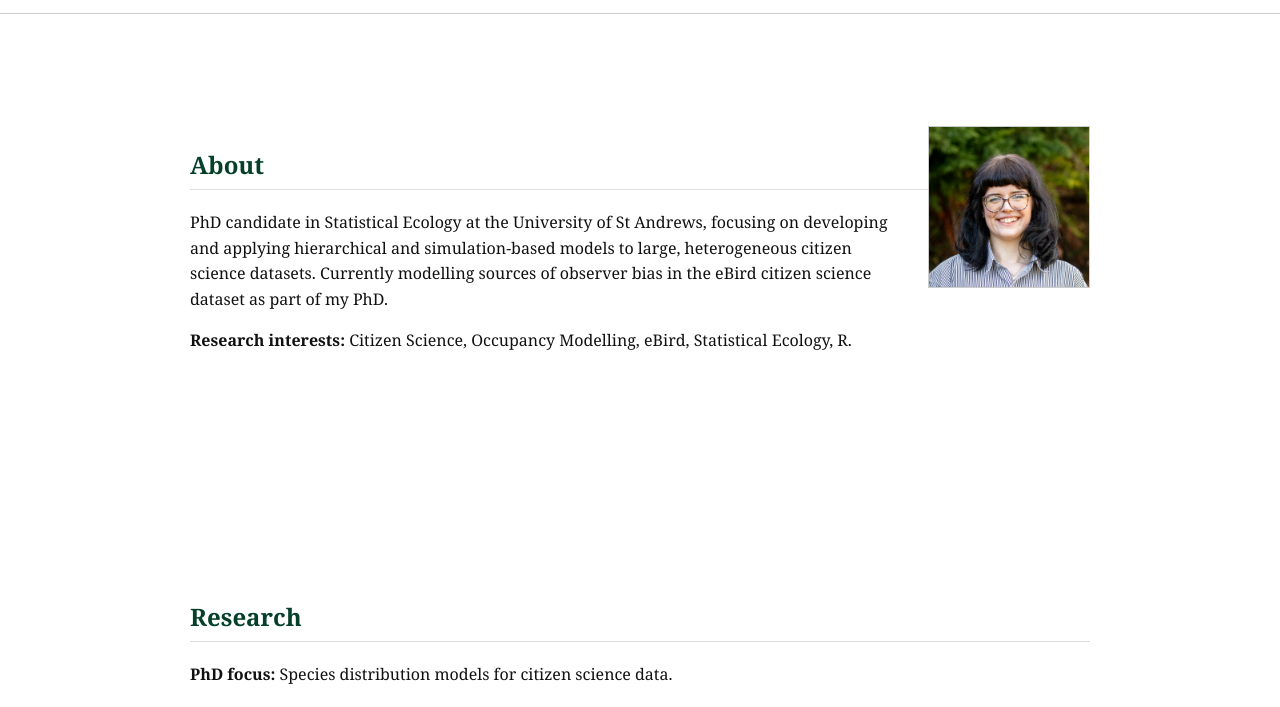
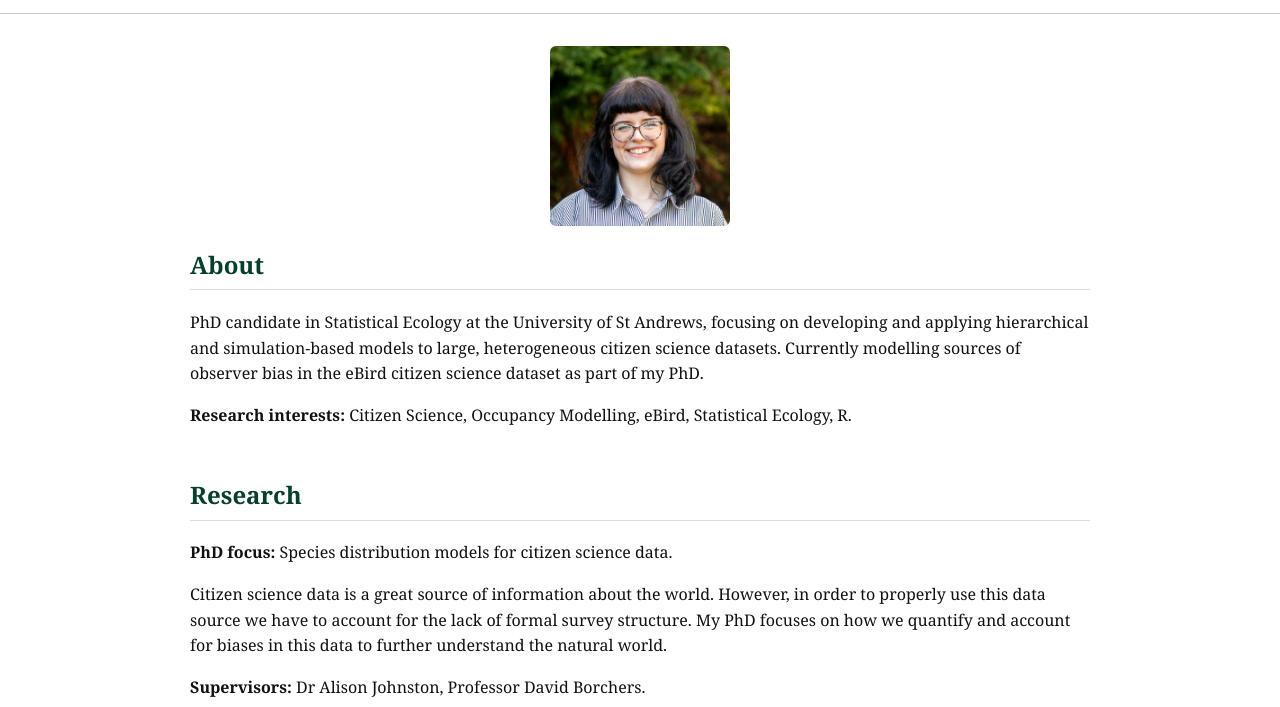
Before and after one commit to racheldrake/racheldrake, a plain HTML site: page index.html in a window 1280 px wide. Shown: the part 83-790 px from the top of the page. Drawn offline with Linux system fonts and the light colour scheme.

Commit message:
Update index.html

```diff
--- a/index.html
+++ b/index.html
@@ -52,7 +52,6 @@
       padding: 0 1rem;
     }
     section {
-      padding: 80px 0;
       margin-bottom: 3rem;
     }
     h2 {
@@ -69,11 +68,14 @@
       text-decoration: underline;
     }
     img.profile {
-      float: right;
-      width: 160px;
+      width: 180px;
       height: auto;
-      margin: 0 0 1rem 1.5rem;
-      border: 1px solid #ccc;
+      border-radius: 6px;
+      object-fit: cover;
+      display: block;
+      margin: 2rem auto 1rem auto;
+      position: relative;
+      top: 0;
     }
     ul {
       list-style: none;
```
